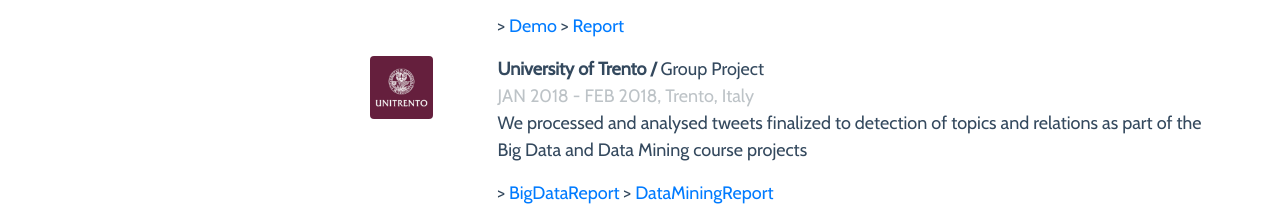
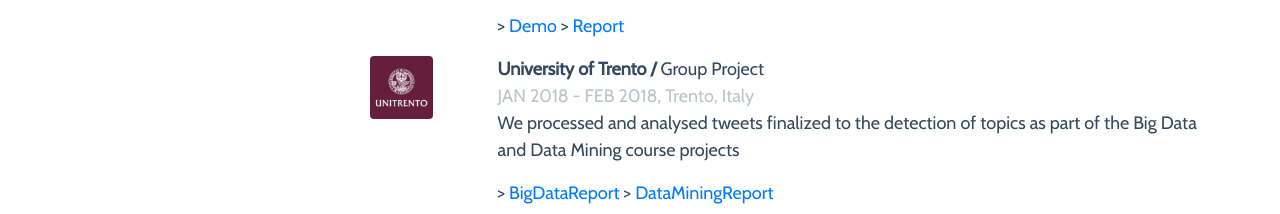
Before and after one commit to AndreiCComan/andreiccoman.github.io, a plain HTML site: page index.html in a window 1280 px wide. Shown: the part 1414-1628 px from the top of the page. Drawn offline with nearby package versions, Linux system fonts and the light colour scheme.

Commit message:
Update index.html

```diff
--- a/index.html
+++ b/index.html
@@ -266,7 +266,7 @@
 							</div>
 							<div class="row">
 								<p>
-									We processed and analysed tweets finalized to detection of topics and relations as part of the Big Data and Data Mining course projects
+									We processed and analysed tweets finalized to the detection of topics as part of the Big Data and Data Mining course projects
 								</p>
 								</div>
 							<div class="row">
```
